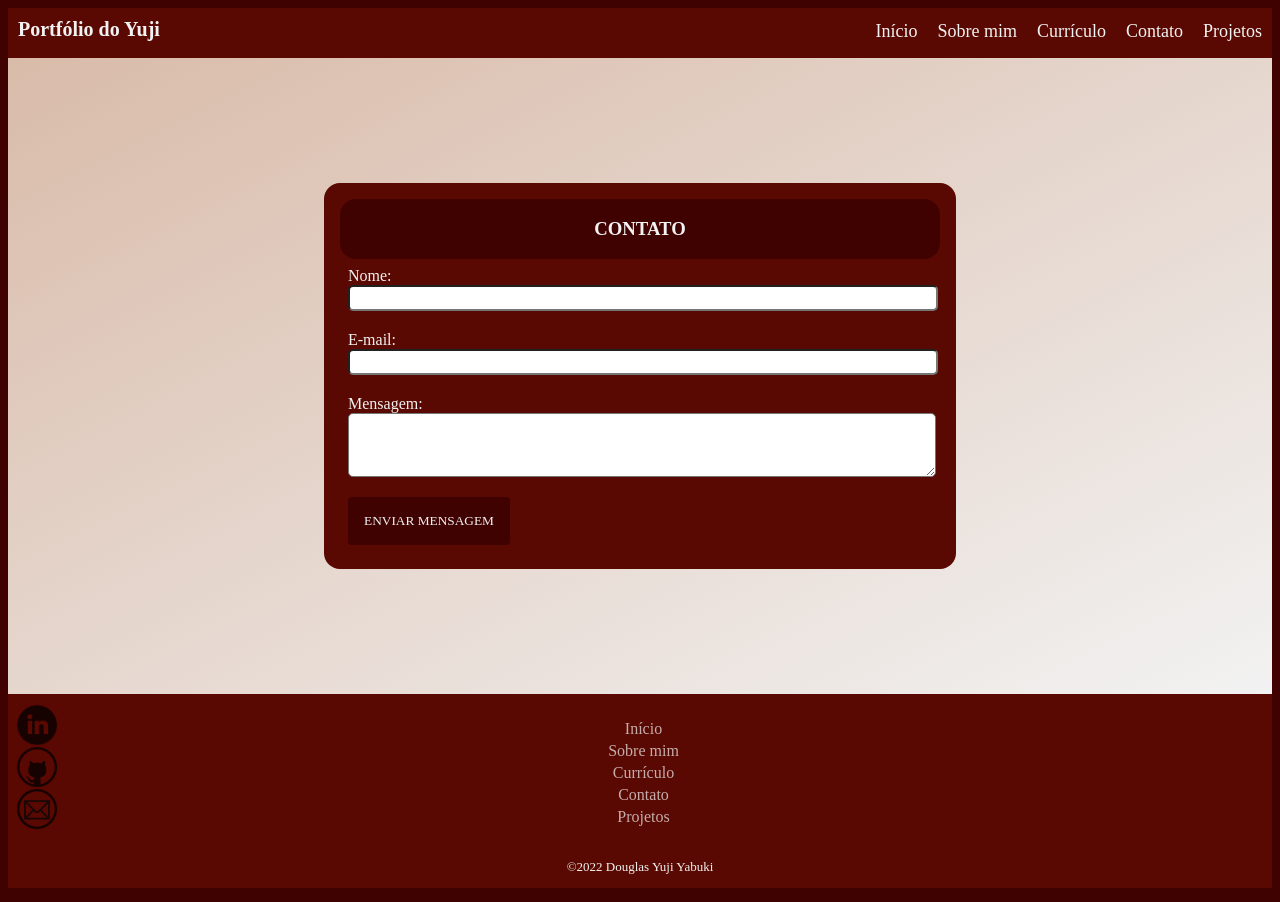
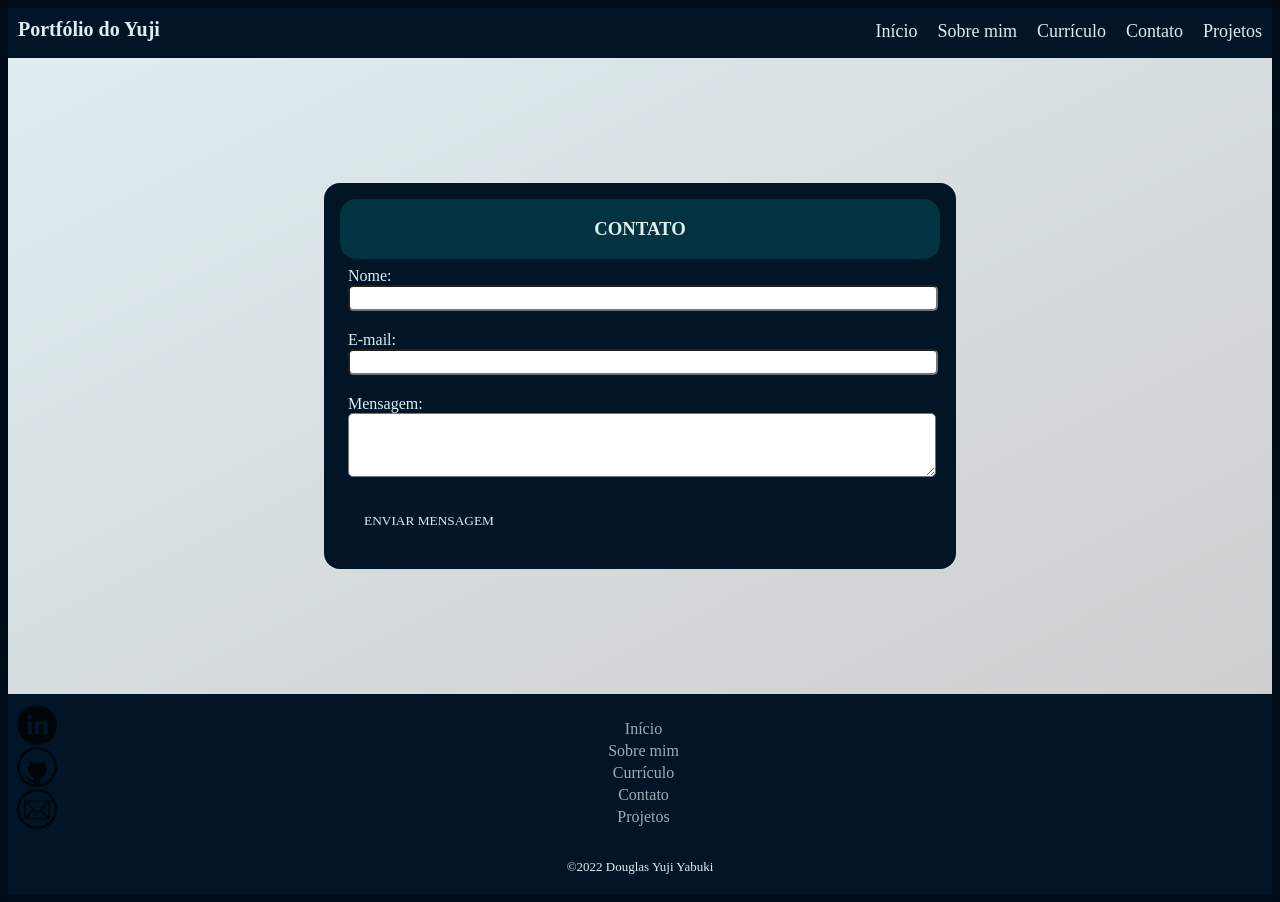
Before and after one commit to douglasyabuki/douglasyabuki.github.io, an Angular app: page /contact in a window 1280 px wide. Built offline with nearby package versions, Linux system fonts and the light colour scheme.

Commit message:
Commit 8: Layout changes

```diff
--- a/src/app/aboutpersonal/aboutpersonal.component.scss
+++ b/src/app/aboutpersonal/aboutpersonal.component.scss
@@ -5,7 +5,7 @@
     display: flex;
     flex-direction: column;
     border-radius: 16px;
-    background-color: #590902;
+    background-color: #011526;
     min-width: 300px;
     width: 90%;
     margin: auto;
@@ -18,7 +18,7 @@
     gap: 40px;
     padding-bottom: 1px;
     color: #F2F0F0;
-    background-color: #400101;
+    background-color: #013440;
     border-radius: 16px;
   }
 
@@ -29,8 +29,8 @@
     display: flex;
     align-items: center;
     justify-content: center;
-    color: #F2F2F2;
-    background-color: #590902;
+    color: #DFEDF2;
+    background-color: #011526;
     grid-template: 1fr 1fr;
     display: flex;
     flex-direction: column;
@@ -56,7 +56,7 @@
     display: flex;
     flex-direction: column;
     border-radius: 16px;
-    background-color: #590902;
+    background-color: #011526;
     width: 60%;
     min-width: 550px;
     max-width: 600px;
@@ -69,8 +69,8 @@
     justify-content: center;
     gap: 40px;
     padding-bottom: 1px;
-    color: #F2F2F2;
-    background-color: #400101;
+    color: #DFEDF2;
+    background-color: #013440;
     border-radius: 16px;
   }
 
@@ -81,8 +81,8 @@
     display: flex;
     align-items: center;
     justify-content: center;
-    color: #F2F2F2;
-    background-color: #590902;
+    color: #DFEDF2;
+    background-color: #011526;
 
     p {
       padding-left: 5px;
--- a/src/app/aboutprofessional/aboutprofessional.component.scss
+++ b/src/app/aboutprofessional/aboutprofessional.component.scss
@@ -15,17 +15,17 @@
     display: flex;
     flex-direction: column;
     align-items: center;
-    background: #F2F2F2;
+    background: #DFEDF2;
     width: 600px;
-    border-bottom: 6px solid #400101;
+    border-bottom: 6px solid #013440;
 
     header {
       width: 600px;
-      background-color: #590902;
+      background-color: #011526;
       padding: 16px;
       padding-bottom: 0px;
-      border-top: 6px solid #400101;
-      border-bottom: 6px solid #400101;
+      border-top: 6px solid #013440;
+      border-bottom: 6px solid #013440;
 
       h1 {
         font-family: 'Eloquence Light';
@@ -34,7 +34,7 @@
         font-weight: lighter;
         justify-content: center;
         text-align: center;
-        color: #F2F2F2;
+        color: #DFEDF2;
       }
 
       .social {
@@ -49,18 +49,18 @@
       font-family: 'Calibri Light';
       font-size: 11px;
       color: black;
-      background: #F2F2F2;
+      background: #DFEDF2;
 
       h2{
         padding-top: 16px;
         font-family: 'Calibri';
         font-size: 12px;
-        color: #400101;
+        color: #013440;
         border-top: 1px solid black;
       }
       h3{
         font-size: 10px;
-        color: #590902;
+        color: #011526;
       }
     }
   }
@@ -77,17 +77,17 @@ section {
   display: flex;
   flex-direction: column;
   align-items: center;
-  background: #F2F2F2;
+  background: #DFEDF2;
   width: 600px;
-  border-bottom: 6px solid #400101;
+  border-bottom: 6px solid #013440;
 
   header {
     width: 600px;
-    background-color: #590902;
+    background-color: #011526;
     padding: 16px;
     padding-bottom: 0px;
-    border-top: 6px solid #400101;
-    border-bottom: 6px solid #400101;
+    border-top: 6px solid #013440;
+    border-bottom: 6px solid #013440;
 
     h1 {
       font-family: 'Eloquence Light';
@@ -96,7 +96,7 @@ section {
       font-weight: lighter;
       justify-content: center;
       text-align: center;
-      color: #F2F2F2;
+      color: #DFEDF2;
     }
 
     .social {
@@ -111,18 +111,18 @@ section {
     font-family: 'Calibri Light';
     font-size: 11px;
     color: black;
-    background: #F2F2F2;
+    background: #DFEDF2;
 
     h2{
       padding-top: 16px;
       font-family: 'Calibri';
       font-size: 12px;
-      color: #400101;
+      color: #013440;
       border-top: 1px solid black;
     }
     h3{
       font-size: 10px;
-      color: #590902;
+      color: #011526;
     }
   }
 }
--- a/src/app/app.component.scss
+++ b/src/app/app.component.scss
@@ -1,5 +1,5 @@
 section{
-  background: linear-gradient(to bottom right, #D9BBA9, #F2F2F2);
+  background: linear-gradient(to bottom right, #dfedf2, rgb(206, 206, 206));
   padding-top: 125px;
   padding-bottom: 125px;
 }
--- a/src/app/contact/contact.component.scss
+++ b/src/app/contact/contact.component.scss
@@ -13,7 +13,7 @@
     display: flex;
     flex-direction: column;
     border-radius: 16px;
-    background-color: #590902;
+    background-color: #011526;
     min-width: 300px;
     width: 90%;
     margin: auto;
@@ -25,19 +25,19 @@
     justify-content: center;
     gap: 10px;
     padding-bottom: 1px;
-    color: #F2F2F2;
-    background-color: #400101;
+    color: #DFEDF2;
+    background-color: #013440;
     border-radius: 16px;
   }
 
   body {
-    color: #F2F2F2;
-    background-color: #590902;
+    color: #DFEDF2;
+    background-color: #011526;
   }
 
   label {
     display: block;
-    color: #F2F2F2;
+    color: #DFEDF2;
 
     input {
       @include boxInfo();
@@ -51,7 +51,7 @@
 
     .error {
       margin-top: -20px;
-      background: #8C5642;
+      background: #026873;
       padding: 8px;
       display: inline-block;
       font-size: 14px;
@@ -61,9 +61,9 @@
   }
 
   .cta {
-    background: #400101;
+    background: #011526;
     border: none;
-    color: #F2F2F2;
+    color: #DFEDF2;
 
     text-transform: uppercase;
     border-radius: 4px;
@@ -101,7 +101,7 @@
     display: flex;
     flex-direction: column;
     border-radius: 16px;
-    background-color: #590902;
+    background-color: #011526;
     width: 60%;
     min-width: 550px;
     max-width: 600px;
@@ -114,19 +114,19 @@
     justify-content: center;
     gap: 10px;
     padding-bottom: 1px;
-    color: #F2F2F2;
-    background-color: #400101;
+    color: #DFEDF2;
+    background-color: #013440;
     border-radius: 16px;
   }
 
   body {
-    color: #F2F2F2;
-    background-color: #590902;
+    color: #DFEDF2;
+    background-color: #011526;
   }
 
   label {
     display: block;
-    color: #F2F2F2;
+    color: #DFEDF2;
 
     input {
       @include boxInfo();
@@ -140,7 +140,7 @@
 
     .error {
       margin-top: -20px;
-      background: #8C5642;
+      background: #026873;
       padding: 8px;
       display: inline-block;
       font-size: 14px;
@@ -150,9 +150,9 @@
   }
 
   .cta {
-    background: #400101;
+    background: #011526;
     border: none;
-    color: #F2F2F2;
+    color: #DFEDF2;
 
     text-transform: uppercase;
     border-radius: 4px;
--- a/src/app/footer/footer.component.scss
+++ b/src/app/footer/footer.component.scss
@@ -1,8 +1,8 @@
 .host {
-  background-color: #590902;
+  background-color: #011526;
   margin: 0 auto;
   min-width: 300px;
-  border-bottom: 6px solid #400101;
+  border-bottom: 6px solid #011526;
 }
 
 @media (max-width:900px) {
@@ -33,7 +33,7 @@
     display: inline-block;
     text-align: center;
     border-radius: 50%;
-    border: 1px solid #590902;
+    border: 1px solid #011526;
     margin: 0 8px;
     color: inherit;
     opacity: 0.75;
@@ -41,14 +41,14 @@
 
   .social a:hover {
     opacity: 0.9;
-    background: #F2F2F2;
+    background: #DFEDF2;
   }
 
   .copyright {
     margin-top: 15px;
     text-align: center;
     font-size: 13px;
-    color: #F2F2F2;
+    color: #DFEDF2;
   }
   }
 
@@ -74,7 +74,7 @@ ul {
 ul a {
   padding-right: 33px;
   opacity: 0.7;
-  color: #F2F2F2;
+  color: #DFEDF2;
 }
 
 ul a:hover {
@@ -95,7 +95,7 @@ ul a:hover {
   display: flex;
   text-align: center;
   border-radius: 50%;
-  border: 1px solid #590902;
+  border: 1px solid #011526;
   margin: 0 8px;
   color: inherit;
   opacity: 0.75;
@@ -103,13 +103,13 @@ ul a:hover {
 
 .social a:hover {
   opacity: 0.9;
-  background: #F2F2F2;
+  background: #DFEDF2;
 }
 
 .copyright {
   margin-top: 15px;
   text-align: center;
   font-size: 13px;
-  color: #F2F2F2;
+  color: #DFEDF2;
 }
 }
--- a/src/app/home/home.component.scss
+++ b/src/app/home/home.component.scss
@@ -7,7 +7,7 @@
     max-width: 300px;
     padding: 16px;
     border-radius: 16px;
-    background-color: #590902;
+    background-color: #011526;
   }
 
   header {
@@ -16,8 +16,8 @@
     justify-content: center;
     gap: 40px;
     padding-bottom: 1px;
-    color: #F2F2F2;
-    background-color: #400101;
+    color: #DFEDF2;
+    background-color: #013440;
     border-radius: 16px;
   }
 
@@ -26,8 +26,8 @@
     display: flex;
     align-items: center;
     justify-content: center;
-    color: #F2F2F2;
-    background-color: #590902;
+    color: #DFEDF2;
+    background-color: #011526;
   }
 }
 
@@ -38,7 +38,7 @@
     max-width: 600px;
     padding: 16px;
     border-radius: 16px;
-    background-color: #590902;
+    background-color: #011526;
   }
 
   header {
@@ -47,8 +47,8 @@
     justify-content: center;
     gap: 40px;
     padding-bottom: 1px;
-    color: #F2F2F2;
-    background-color: #400101;
+    color: #DFEDF2;
+    background-color: #013440;
     border-radius: 16px;
   }
 
@@ -57,7 +57,7 @@
     display: flex;
     align-items: center;
     justify-content: center;
-    color: #F2F2F2;
-    background-color: #590902;
+    color: #DFEDF2;
+    background-color: #011526;
   }
 }
--- a/src/app/nav/nav.component.scss
+++ b/src/app/nav/nav.component.scss
@@ -2,7 +2,7 @@
   height: 50px;
   min-width: 300px;
   width: 100%;
-  background-color: #590902;
+  background-color: #011526;
 }
 
 .nav>.nav-header {
@@ -13,7 +13,7 @@
   display: inline-block;
   font-size: 20px;
   font-weight: bold;
-  color: #F2F2F2;
+  color: #DFEDF2;
   padding: 10px;
 }
 
@@ -37,13 +37,13 @@
     display: block;
     width: 25px;
     height: 10px;
-    border-top: 2px solid #F2F2F2;
+    border-top: 2px solid #DFEDF2;
   }
 
   .nav>.nav-links {
     position: absolute;
     display: block;
-    background-color: #590902;
+    background-color: #011526;
     height: 0px;
     transition: all 0.2s ease-in;
     overflow-y: hidden;
@@ -55,13 +55,13 @@
   }
 
   .nav>.nav-links>a {
-    color: #F2F2F2;
+    color: #DFEDF2;
     display: block;
     width: 100%;
   }
 
   .nav>.nav-links>a:hover {
-    background-color: #400101;
+    background-color: #013440;
   }
 
   .nav>#nav-check {
@@ -75,7 +75,7 @@
   .nav>#nav-check:checked~.nav-links {
     height: 120px;
     overflow-y: auto;
-    border-bottom: 2px #F2F2F2;
+    border-bottom: 2px #DFEDF2;
   }
 
 }
@@ -93,12 +93,12 @@
 
   .nav>.nav-links>a {
     display: inline-block;
-    color: #F2F2F2;
+    color: #DFEDF2;
     padding: 13px 10px 13px 10px;
   }
 
   .nav>.nav-links>a:hover {
-    background-color: #8C5642;
+    background-color: #013440;
     border-radius: 16px;
   }
 
--- a/src/app/projects/projects.component.scss
+++ b/src/app/projects/projects.component.scss
@@ -5,7 +5,7 @@
     display: flex;
     flex-direction: column;
     border-radius: 16px;
-    background-color: #590902;
+    background-color: #011526;
     width: 90%;
     min-width: 200px;
     max-width: 300px;
@@ -17,8 +17,8 @@
     justify-content: center;
     gap: 40px;
     padding-bottom: 1px;
-    color: #F2F2F2;
-    background-color: #400101;
+    color: #DFEDF2;
+    background-color: #013440;
     border-radius: 16px;
   }
 
@@ -28,8 +28,8 @@
     flex-direction: column;
     align-items: center;
     justify-content: center;
-    color: #F2F2F2;
-    background-color: #590902;
+    color: #DFEDF2;
+    background-color: #011526;
   }
 
   .social {
@@ -44,14 +44,14 @@
     display: inline-block;
     text-align: center;
     border-radius: 50%;
-    border: 1px solid #400101;
+    border: 1px solid #013440;
     margin: 0 8px;
     color: inherit;
     opacity: 0.75;
   }
 
   .social a :hover {
-    background-color: #F2F2F2;
+    background-color: #DFEDF2;
     border-radius: 50%;
     opacity: 1;
   }
@@ -64,7 +64,7 @@
     display: flex;
     flex-direction: column;
     border-radius: 16px;
-    background-color: #590902;
+    background-color: #011526;
     width: 60%;
     max-width: 600px;
   }
@@ -75,8 +75,8 @@
     justify-content: center;
     gap: 40px;
     padding-bottom: 1px;
-    color: #F2F2F2;
-    background-color: #400101;
+    color: #DFEDF2;
+    background-color: #013440;
     border-radius: 16px;
   }
 
@@ -86,8 +86,8 @@
     flex-direction: column;
     align-items: center;
     justify-content: center;
-    color: #F2F2F2;
-    background-color: #590902;
+    color: #DFEDF2;
+    background-color: #011526;
   }
 
   .social {
@@ -102,14 +102,14 @@
     display: inline-block;
     text-align: center;
     border-radius: 50%;
-    border: 1px solid #400101;
+    border: 1px solid #013440;
     margin: 0 8px;
     color: inherit;
     opacity: 0.75;
   }
 
   .social a :hover {
-    background-color: #F2F2F2;
+    background-color: #DFEDF2;
     border-radius: 50%;
     opacity: 1;
   }
--- a/src/styles.scss
+++ b/src/styles.scss
@@ -3,5 +3,5 @@
   text-decoration: none;
 }
 body {
-  background: #400101;
+  background-color: #000d18;
 }
```
Also changed, not shown: 5 other files (tests, documents, lock files or other folders).
